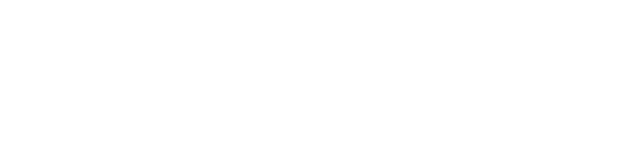
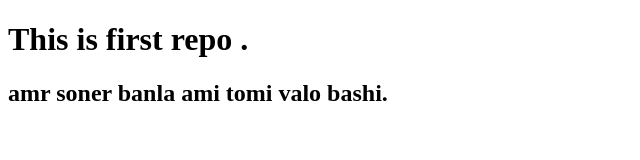
Before and after one commit to SihabMolla11/1st-repo, a plain HTML site: page index.html in a window 1280 px wide. Shown: the whole page, without its empty margins (0-640 px from the left). Drawn offline with Linux system fonts and the light colour scheme.

Commit message:
added header

```diff
--- a/index.html
+++ b/index.html
@@ -7,6 +7,7 @@
     <title>1st reop</title>
 </head>
 <body>
-
+     <h1>This is first repo .</h1>
+     <h2>amr soner banla ami tomi valo bashi.</h2>
 </body>
 </html>
```
